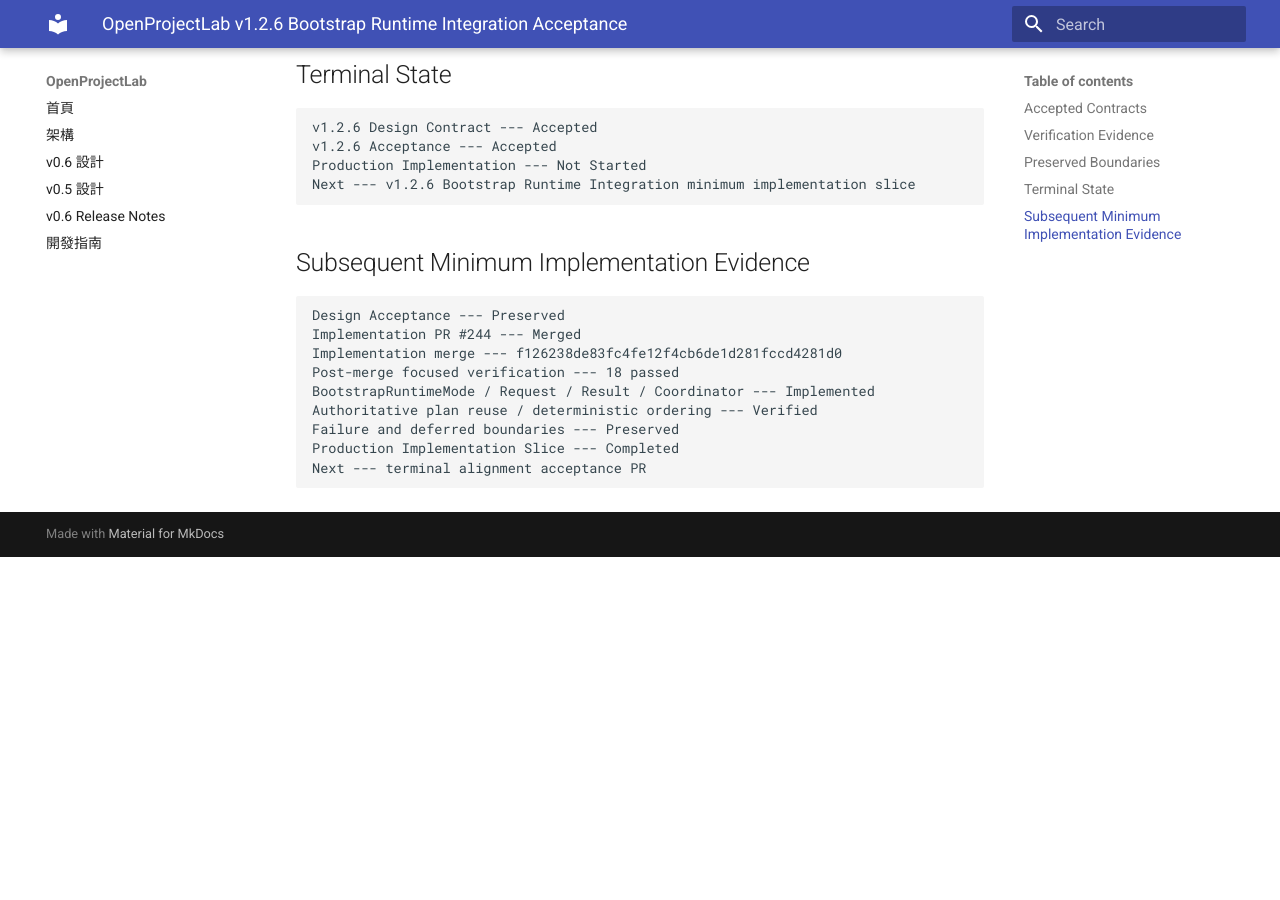
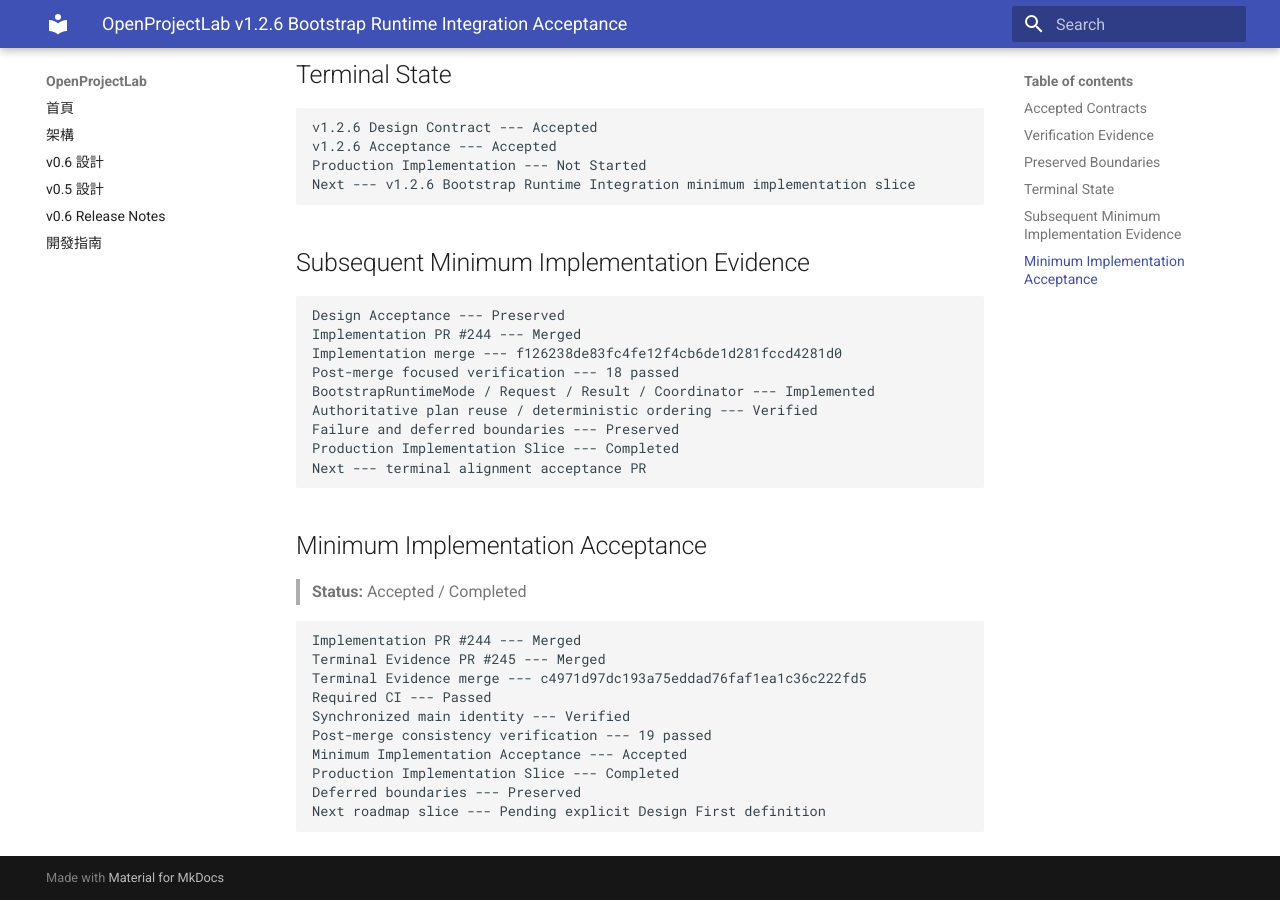
Before and after one commit to khwang1964/OpenProjectLab, an MkDocs documentation site: the page built from docs/releases/v1.2.6-bootstrap-runtime-integration-acceptance.md, in a window 1280 px wide and 900 px high, scrolled down 1136 px. Built offline with MkDocs 1.6.1 and Material for MkDocs 9.7.7, drawn with Linux system fonts in a browser that asks for light colours; before the commit the page ends 1693 px from its top, so only the background shows below that.

Commit message:
docs: accept v1.2.6 runtime integration implementation (#246)

````diff
--- a/docs/releases/v1.2.6-bootstrap-runtime-integration-acceptance.md
+++ b/docs/releases/v1.2.6-bootstrap-runtime-integration-acceptance.md
@@ -67,3 +67,23 @@ Failure and deferred boundaries --- Preserved
 Production Implementation Slice --- Completed
 Next --- terminal alignment acceptance PR
 ```
+
+
+<!-- v1.2.6-bootstrap-runtime-integration-implementation-closure-acceptance -->
+
+## Minimum Implementation Acceptance
+
+> **Status:** Accepted / Completed
+
+``` text
+Implementation PR #244 --- Merged
+Terminal Evidence PR #245 --- Merged
+Terminal Evidence merge --- c4971d97dc193a75eddad76faf1ea1c36c222fd5
+Required CI --- Passed
+Synchronized main identity --- Verified
+Post-merge consistency verification --- 19 passed
+Minimum Implementation Acceptance --- Accepted
+Production Implementation Slice --- Completed
+Deferred boundaries --- Preserved
+Next roadmap slice --- Pending explicit Design First definition
+```
````
Also changed, not shown: CHANGELOG.md (+9 -0 lines), docs/HISTORY.md (+13 -0 lines), docs/architecture/bootstrap-runtime-integration.md (+13 -0 lines), docs/releases/v1.2.6-bootstrap-runtime-integration.md (+16 -0 lines), docs/roadmap.md (+15 -0 lines), 1 other file.
